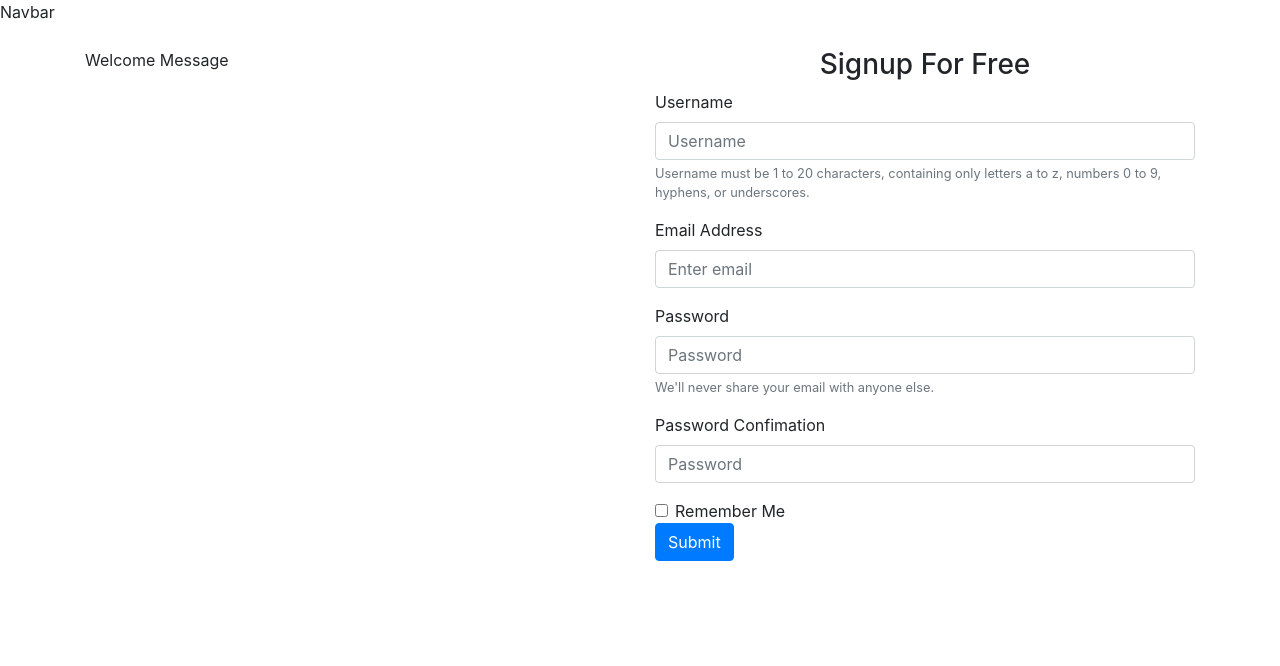
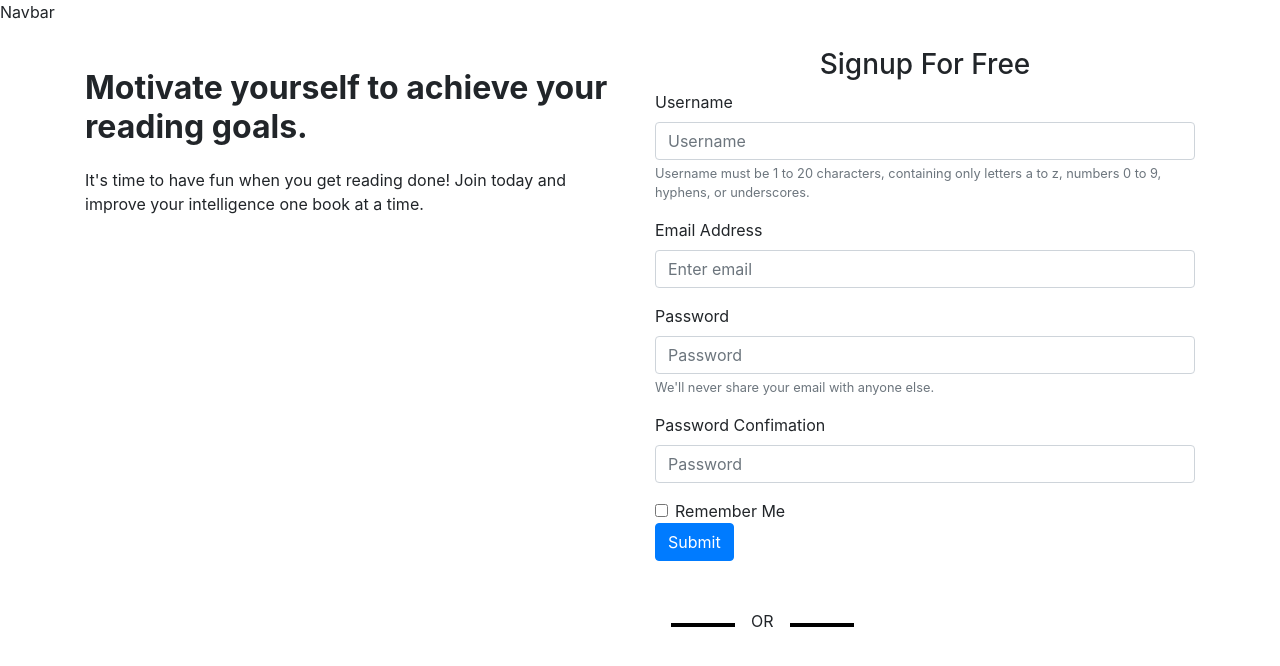
Before and after one commit to KeenanJones1/Lectio-Victoria-frontend-v2, a React (Create React App) app: page /landing in a window 1280 px wide. Shown: the top 666 px of the page. Built offline with nearby package versions, Linux system fonts and the light colour scheme.

Commit message:
Signup functionality/User creation done

```diff
--- a/src/App.css
+++ b/src/App.css
@@ -36,3 +36,29 @@
     transform: rotate(360deg);
   }
 }
+
+.intro-welcome{
+
+}
+
+h1{
+    display: block;
+    font-size: 2em;
+    margin-block-start: 0.67em;
+    margin-block-end: 0.67em;
+    margin-inline-start: 0px;
+    margin-inline-end: 0px;
+    font-weight: bold;
+}
+
+.strike{
+  margin-top: 3rem;
+}
+
+.strike::before, .strike::after{
+    display: inline-block;
+    content: "";
+    border-top: .3rem solid black;
+    width: 4rem;
+    margin: 0 1rem;
+}
--- /dev/null
+++ b/src/components/intro.js
@@ -0,0 +1,21 @@
+import React from 'react'
+import Welcome from './welcomeMessage'
+import Signup from './signup'
+
+class intro extends React.Component{
+
+ render(){
+  return (
+   <section className="intro-signup">
+    <div className="container">
+     <div className="row">
+      <Welcome/>
+      <Signup routeProps={this.props}/>
+     </div>
+    </div>
+   </section>
+  )
+ }
+}
+
+export default intro
--- a/src/components/signup.js
+++ b/src/components/signup.js
@@ -1,116 +1,120 @@
-import React from 'react'
+import React, { Component } from 'react'
 
-class signup extends React.Component{
+export default class signup extends Component {
  constructor(){
   super()
   this.state = {
-   input: {},
+   user: {},
    errors: {}
   }
  }
 
- handleInputChange = (e) => {
-  let input = this.state.input
-  input[e.target.name] = e.target.value;
-  this.setState({
-   input
-  });
+ handleUserChange = (e) => {
+  let user = this.state.user
+  user[e.target.name] = e.target.value;
+  this.setState({user});
  }
 
  validate(){
-  let input = this.state.input;
+  let user = this.state.user;
   let errors = {};
   let isValid = true;
 
-  if (!input["name"]) {
+  if (!user["username"]) {
     isValid = false;
-    errors["name"] = "Please enter your name.";
+    errors["username"] = "Please enter your name.";
   }
 
-  if (!input["email"]) {
+  if (!user["email"]) {
     isValid = false;
     errors["email"] = "Please enter your email Address.";
   }
 
-  if (typeof input["email"] !== "undefined") {
-
+  if (typeof user["email"] !== "undefined") {
     var pattern = new RegExp(/^(("[\w-\s]+")|([\w-]+(?:\.[\w-]+)*)|("[\w-\s]+")([\w-]+(?:\.[\w-]+)*))(@((?:[\w-]+\.)*\w[\w-]{0,66})\.([a-z]{2,6}(?:\.[a-z]{2})?)$)|(@\[?((25[0-5]\.|2[0-4][0-9]\.|1[0-9]{2}\.|[0-9]{1,2}\.))((25[0-5]|2[0-4][0-9]|1[0-9]{2}|[0-9]{1,2})\.){2}(25[0-5]|2[0-4][0-9]|1[0-9]{2}|[0-9]{1,2})\]?$)/i);
-    if (!pattern.test(input["email"])) {
+    if (!pattern.test(user["email"])) {
       isValid = false;
       errors["email"] = "Please enter valid email address.";
     }
   }
 
-  if (!input["password"]) {
+  if (!user["password"]) {
     isValid = false;
     errors["password"] = "Please enter your password.";
   }
 
-  if (!input["confirm_password"]) {
+  if (!user["confirm_password"]) {
     isValid = false;
     errors["confirm_password"] = "Please enter your confirm password.";
   }
 
-  if (typeof input["password"] !== "undefined" && typeof input["confirm_password"] !== "undefined") {
-
-    if (input["password"] != input["confirm_password"]) {
+  if (typeof user["password"] !== "undefined" && typeof user["confirm_password"] !== "undefined") {
+    if (user["password"] !== user["confirm_password"]) {
       isValid = false;
       errors["password"] = "Passwords don't match.";
     }
   }
-
   this.setState({
     errors: errors
   });
-
   return isValid;
 }
 
+
 handleSubmit(event) {
  event.preventDefault();
+ if(this.validate()){
+  const postObj = {
+   method: 'POST',
+   headers: {'Content-Type': 'application/json'},
+   body: JSON.stringify({user: this.state.user})
+  }
+  fetch('http://localhost:3000/user', postObj)
+  .then(resp => resp.json())
+  .then(data => {
+   if (data.errors){
+    // case method for each error case
+    alert(data.errors.join(' & '))
+   }else{
+    localStorage.setItem('token', data)
+    this.props.routeProps.routeProps.history.push('/home')
+   }
+  })
 
- if(this.validate()){
-     console.log(this.state);
-
-     let input = {};
-     input["name"] = "";
-     input["email"] = "";
-     input["password"] = "";
-     input["confirm_password"] = "";
-     this.setState({input:input});
-
+     let user = {};
+     user["name"] = "";
+     user["email"] = "";
+     user["password"] = "";
+     user["confirm_password"] = "";
+     this.setState({user:user});
      alert('Demo Form is submited');
  }
 }
 
- render(){
+
+
+ render() {
   return (
-   <section className="intro-signup">
-    <div className="container">
-     <div className="row">
-      <div className="col-12 col-md-6 col-lg-6 my-4">
-       Welcome Message
-      </div>
    <div className="col-12 col-md-6 col-lg-6 my-4">
    <h3 className="text-center">Signup For Free</h3>
    <form action="">
     <div className="form-group">
      <label>Username</label>
-         <input name="username" class="form-control" id="exampleInputUsername" placeholder="Username"/>
+     <input name="username" class="form-control" id="exampleInputUsername" placeholder="Username" onChange={(event) => {this.handleUserChange(event)}}/>
      <small id="emailHelp" class="form-text text-muted">Username must be 1 to 20 characters, containing only letters a to z, numbers 0 to 9, hyphens, or underscores.</small>
     </div>
     <div className="form-group">
      <label htmlFor="">Email Address</label>
-         <input name="email" class="form-control" id="exampleInputEmail1" aria-describedby="emailHelp" placeholder="Enter email" onChange={(event) => {this.handleInputChange(event)}}/>
+     <input name="email" class="form-control" id="exampleInputEmail1" aria-describedby="emailHelp" placeholder="Enter email" onChange={(event) => {this.handleUserChange(event)}}/>
     </div>
    <div class="form-group">
     <label for="exampleInputPassword1">Password</label>
-        <input type="password" className="form-control" id="exampleInputPassword1" placeholder="Password"/>
+    <input name="password" type="password" className="form-control" id="exampleInputPassword1" placeholder="Password" onChange={(event) => {this.handleUserChange(event)}}/>
     <small id="emailHelp" className="form-text text-muted">We'll never share your email with anyone else.</small>
    </div>
    <div className="form-group">
     <label for="exampleInputPassword1">Password Confimation</label>
-        <input name="confirm_password" type="password" className="form-control" id="exampleInputPassword1" placeholder="Password"/>
+    <input name="confirm_password" type="password" className="form-control" id="exampleInputPassword1" placeholder="Password" onChange={(event) => {this.handleUserChange(event)}}/>
    </div>
     <div className="form-check">
      <input type="checkbox" className="form-check-input" id="exampleCheck1"/>
@@ -118,12 +122,11 @@ handleSubmit(event) {
     </div>
     <button type="submit" className="btn btn-primary" onClick={(event) => this.handleSubmit(event)}>Submit</button>
    </form>
+
+   <div className="strike">
+    <span>OR</span>
    </div>
   </div>
-    </div>
-   </section>
   )
  }
 }
-
-export default signup
--- /dev/null
+++ b/src/components/welcomeMessage.js
@@ -0,0 +1,12 @@
+import React from 'react'
+
+const welcomeMessage = () => {
+ return (
+  <div className="col-12 col-md-6 col-lg-6 my-4">
+    <h1>Motivate yourself to achieve your reading goals.</h1>
+    <p className="intro-welcome">It's time to have fun when you get reading done! Join today and improve your intelligence one book at a time.</p>
+  </div>
+ )
+}
+
+export default welcomeMessage
--- a/src/pages/home.js
+++ b/src/pages/home.js
@@ -4,7 +4,7 @@ import Layout from '../components/layout'
 const home = () => {
  return (
   <Layout>
-
+   <h1>Welcome To Home</h1>
   </Layout>
  )
 }
--- a/src/pages/landing.js
+++ b/src/pages/landing.js
@@ -1,11 +1,11 @@
 import React from 'react'
 import Layout from '../components/layout'
-import Signup from '../components/signup'
+import Intro from '../components/intro'
 
-const landing = () => {
+const landing = (props) => {
  return (
   <Layout className="static-wrapper">
-   <Signup />
+   <Intro routeProps={props}/>
   </Layout>
  )
 }
```
Also changed, not shown: 1 other file (tests, documents, lock files or other folders). Lines whose indentation alone changed are shown as unchanged.
